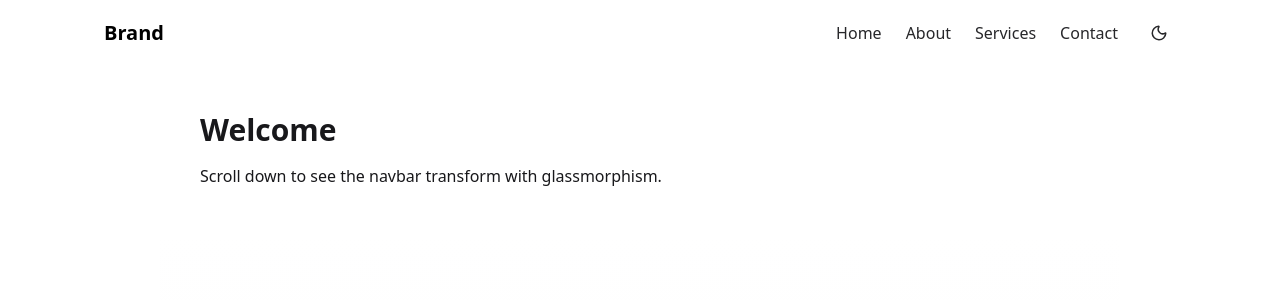
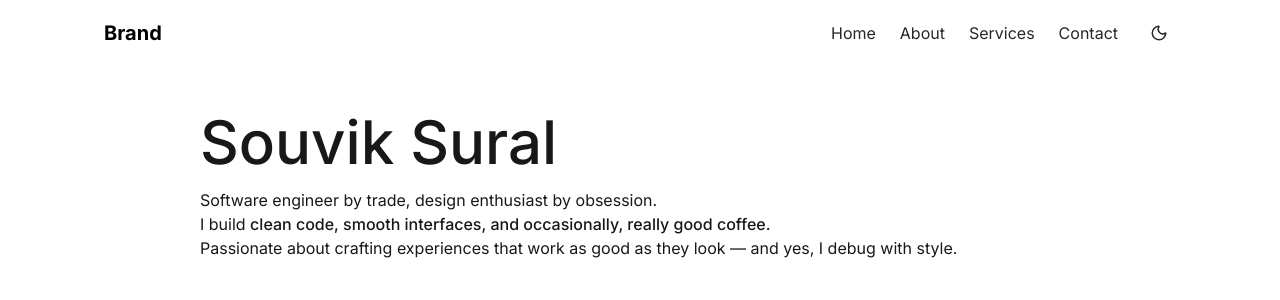
Before and after one commit to Souvik34/Portfolio, a React (Vite) app: page / in a window 1280 px wide. Shown: the top 300 px of the page. Built offline with nearby package versions, Linux system fonts and the light colour scheme.

Commit message:
feat: update homepage content and styling, enhance typography with Inter font

```diff
--- a/index.html
+++ b/index.html
@@ -5,6 +5,9 @@
     <!-- <link rel="icon" type="image/svg+xml" href="/vite.svg" /> -->
     <meta name="viewport" content="width=device-width, initial-scale=1.0" />
     <title>Souvik Sural</title>
+
+    <link href="https://fonts.googleapis.com/css2?family=Inter:wght@400;500;600;700&display=swap" rel="stylesheet" />
+
   </head>
   <body>
     <div id="root"></div>
--- a/src/App.jsx
+++ b/src/App.jsx
@@ -7,8 +7,10 @@ export default function App() {
     <div className="min-h-screen bg-white text-zinc-900 dark:bg-zinc-950 dark:text-white transition-colors duration-300">
       <GlassNavbar />
      <main className="pt-28 px-20 sm:px-40">
-  <h1 className="text-3xl px-10 font-bold mb-4">Welcome</h1>
-  <p className="px-10 mb-10">Scroll down to see the navbar transform with glassmorphism.</p>
+  <h1 className="text-6xl px-10 font-medium mb-4">Souvik Sural</h1>
+  <p className="px-10 mb-10">Software engineer by trade, design enthusiast by obsession. <br />
+I build  <span className="font-medium"> clean code, smooth interfaces, and occasionally, really good coffee. </span> <br />
+Passionate about crafting experiences that work as good as they look — and yes, I debug with style.</p>
   <div className="h-[2000px] px-6 sm:px-24 md:px-20 bg-gradient-to-b from-transparent via-zinc-200/20 dark:via-zinc-800/20 to-transparent" />
 </main>
 
--- a/src/index.css
+++ b/src/index.css
@@ -7,3 +7,7 @@ html {
 body {
   transition: background-color 0.3s ease, color 0.3s ease;
 }
+
+* {
+  font-family: Inter, ui-sans-serif, system-ui;
+}
--- a/tailwind.config.js
+++ b/tailwind.config.js
@@ -3,9 +3,13 @@ export default {
     "./index.html",
     "./src/**/*.{js,ts,jsx,tsx}",
   ],
-  darkMode: "class", // must be "class"!
+  darkMode: "class",
   theme: {
-    extend: {},
+    extend: {
+      fontFamily: {
+        sans: ["Inter", "ui-sans-serif", "system-ui"],
+      },
+    },
   },
   plugins: [],
 };
```
